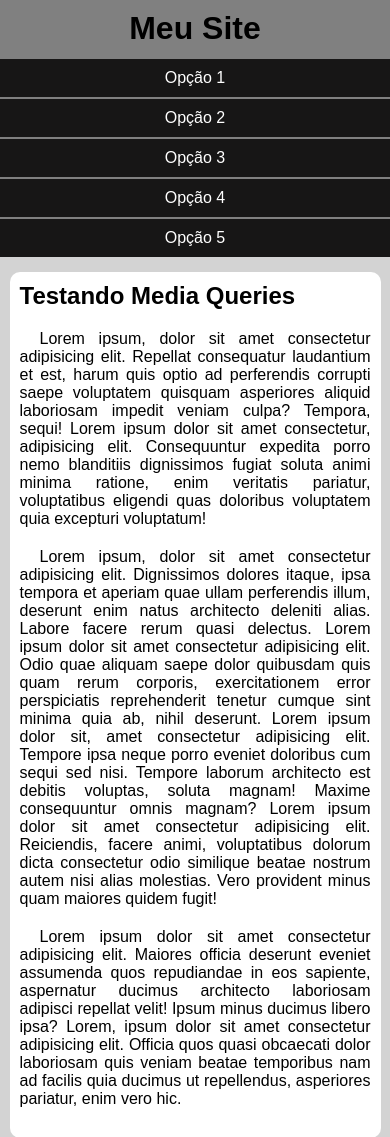
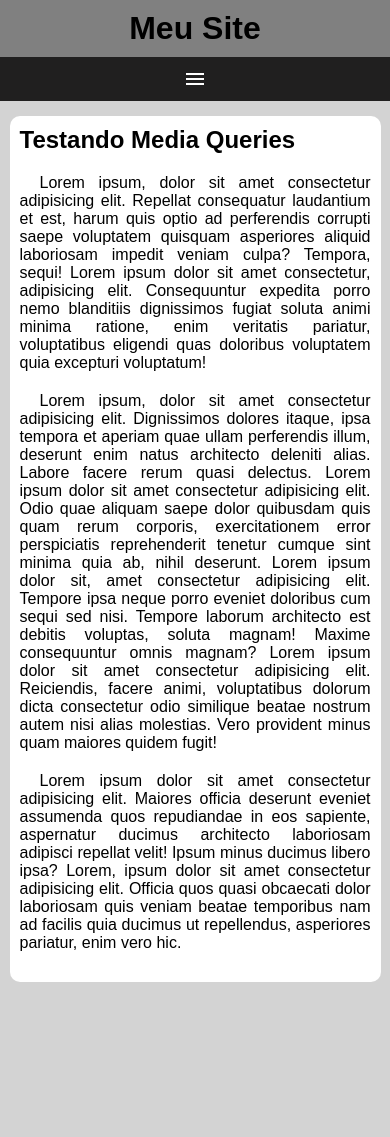
Before and after one commit to tiagooliveirarosa/HTML-CSS, a plain HTML site: page Exercicios/ex026/mq005/index.html in a window 390 px wide. After the commit the page ends 982 px from the top, so only its background shows below. Drawn offline with Linux system fonts and the light colour scheme.

Commit message:
ex 26 005 media query

```diff
--- a/Exercicios/ex026/mq005/estilos/style.css
+++ b/Exercicios/ex026/mq005/estilos/style.css
@@ -18,8 +18,22 @@ header > h1 {
     text-align: center;
 }
 
+span#burguer {
+    background-color: rgb(32, 31, 31);
+    color: white;
+    display: block;
+    text-align: center;
+    padding: 10px;
+    cursor: pointer;
+}
+
+span#burguer:hover {
+    background-color: white;
+    color: black;
+}
+
 menu {
-    display: block;
+    display: none;
 }
 
 menu > ul {
--- a/Exercicios/ex026/mq005/index.html
+++ b/Exercicios/ex026/mq005/index.html
@@ -4,12 +4,15 @@
     <meta charset="UTF-8">
     <meta name="viewport" content="width=device-width, initial-scale=1.0">
     <title>Media Query</title>
+    <link href="https://fonts.googleapis.com/icon?family=Material+Icons"
+      rel="stylesheet">
     <link rel="stylesheet" href="estilos/style.css">
 </head>
 <body>
     <header>
         <h1>Meu Site</h1>
-        <menu>
+        <span id="burguer" class="material-icons" onclick="clickMenu()">menu</span>
+        <menu id="itens">
             <ul>
                 <li><a href="#">Opção 1</a></li>
                 <li><a href="#">Opção 2</a></li>
@@ -27,5 +30,14 @@
             <p>Lorem ipsum dolor sit amet consectetur adipisicing elit. Maiores officia deserunt eveniet assumenda quos repudiandae in eos sapiente, aspernatur ducimus architecto laboriosam adipisci repellat velit! Ipsum minus ducimus libero ipsa? Lorem, ipsum dolor sit amet consectetur adipisicing elit. Officia quos quasi obcaecati dolor laboriosam quis veniam beatae temporibus nam ad facilis quia ducimus ut repellendus, asperiores pariatur, enim vero hic.</p>
         </article>
     </main>
+    <script>
+        function clickMenu() {
+            if (itens.style.display == 'block') {
+                itens.style.display = 'none'
+            } else {
+                itens.style.display = 'block'
+            }
+        }
+    </script>
 </body>
 </html>
```
